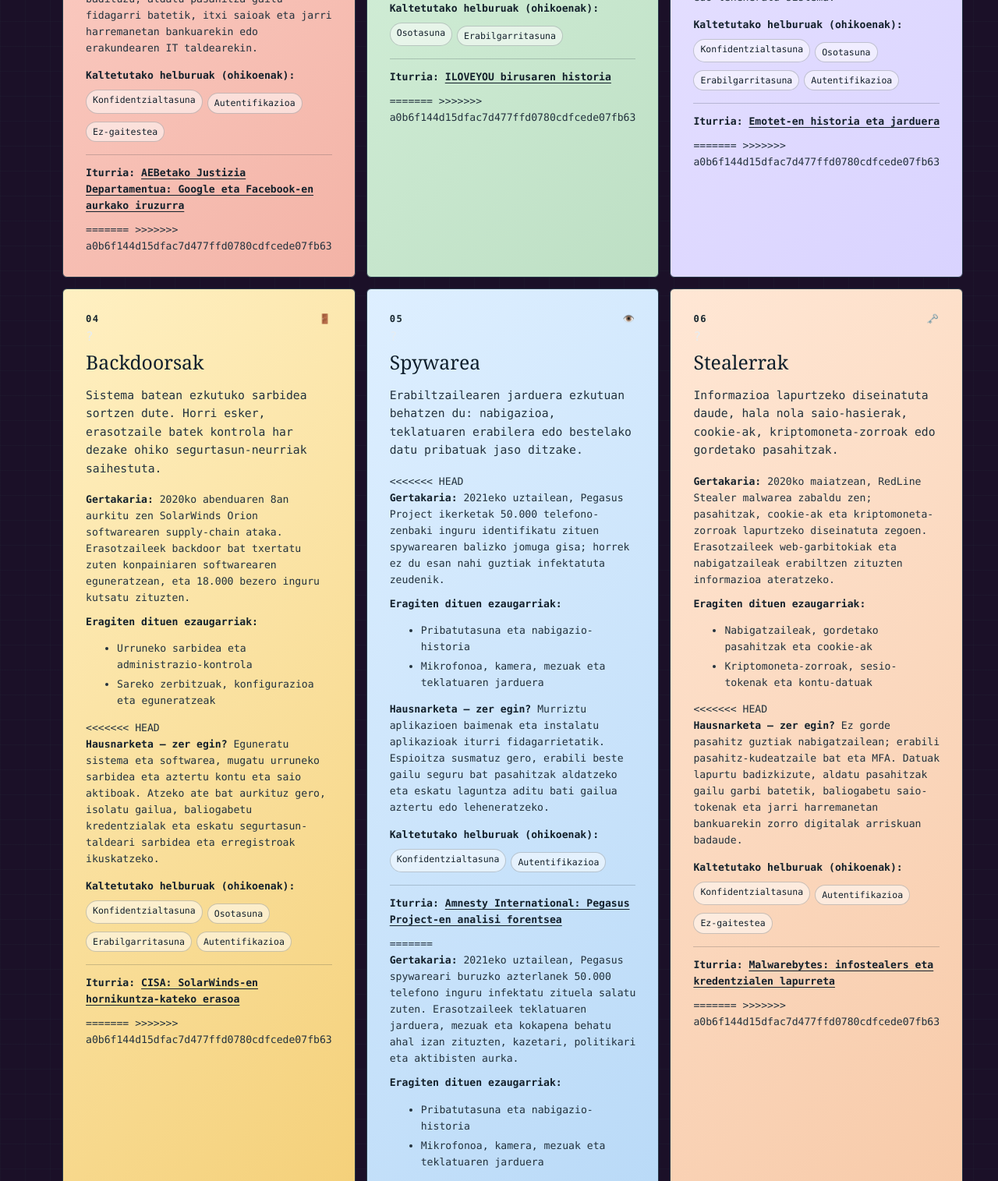
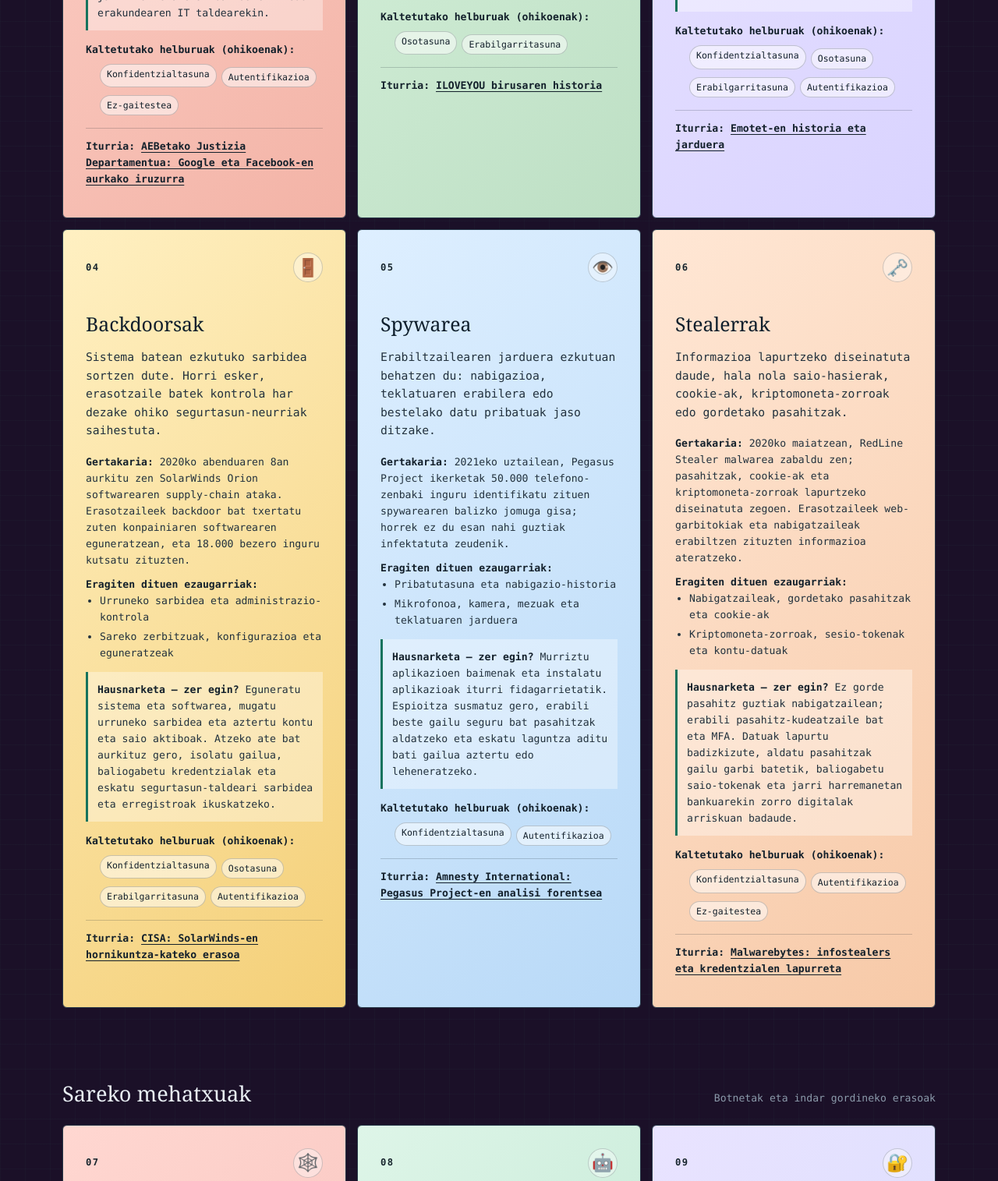
Before and after one commit to jurlezaga-lab/WEB_SEG, a plain HTML site: page index.html in a window 1280 px wide. Shown: the part 1285-2800 px from the top of the page at 78% size. Drawn offline with Linux system fonts and the light colour scheme.

Commit message:
njiooiioio

```diff
--- a/index.html
+++ b/index.html
@@ -248,10 +248,7 @@
 			display: flex;
 			align-items: center;
 			justify-content: space-between;
-<<<<<<< HEAD
 			gap: 12px;
-=======
->>>>>>> a0b6f144d15dfac7d477ffd0780cdfcede07fb63
 			margin-bottom: 34px;
 			color: #17252d;
 			font-size: .76rem;
@@ -259,7 +256,6 @@
 			letter-spacing: .12em;
 		}
 
-<<<<<<< HEAD
 		.card-icon {
 			display: grid;
 			width: 38px;
@@ -286,8 +282,6 @@
 
 		.principle-key strong { color: var(--ink); }
 
-=======
->>>>>>> a0b6f144d15dfac7d477ffd0780cdfcede07fb63
 		.question {
 			display: none;
 		}
@@ -303,7 +297,6 @@
 		.details { margin-top: 18px; color: #22313d; font-size: .82rem; transition: opacity .35s ease .2s, transform .35s ease .2s, visibility .35s; }
 		.details p { margin: 0 0 10px; font-size: .82rem; }
 		.details strong { color: #13202b; }
-<<<<<<< HEAD
 		.reflection { margin-top: 14px !important; padding: 12px; background: rgba(255, 255, 255, .35); border-left: 3px solid #16735d; }
 		.principle-impact { margin: 14px 0; }
 		.principle-impact > p { margin-bottom: 8px; }
@@ -312,8 +305,6 @@
 		.source { margin-top: 16px !important; padding-top: 12px; border-top: 1px solid rgba(19, 32, 43, .2); }
 		.source a { color: #13202b; font-weight: 700; text-underline-offset: 3px; }
 		.source a:hover, .source a:focus-visible { color: #075b49; }
-=======
->>>>>>> a0b6f144d15dfac7d477ffd0780cdfcede07fb63
 		.details ul { margin: 0; padding-left: 18px; }
 		.details li + li { margin-top: 4px; }
 
@@ -364,10 +355,7 @@
 		.modal-details ul { margin: 0; padding-left: 20px; }
 		.modal-details li + li { margin-top: 6px; }
 		.modal-details strong { color: #13202b; }
-<<<<<<< HEAD
 		.modal-details .source { margin-top: 20px; }
-=======
->>>>>>> a0b6f144d15dfac7d477ffd0780cdfcede07fb63
 
 		.modal-close {
 			position: absolute;
@@ -444,7 +432,6 @@
 					<h2 id="mehatxu-izenburua">Malware motak</h2>
 					<span>Malwarearen azpitalde nagusiak</span>
 				</div>
-<<<<<<< HEAD
 				<p class="principle-key" aria-label="Segurtasun-helburuen azalpena">
 					<strong>Kaltetutako segurtasun-helburu ohikoenak:</strong>
 					<span>Konfidentzialtasuna: datuak isilpean</span>
@@ -453,8 +440,6 @@
 					<span>Autentifikazioa: identitatea egiaztatzea</span>
 					<span>Ez-gaitestea: ekintzak frogatu ahal izatea</span>
 				</p>
-=======
->>>>>>> a0b6f144d15dfac7d477ffd0780cdfcede07fb63
 
 				<div class="threats">
 					<article class="threat topic-malware" tabindex="0" role="button" aria-expanded="false">
@@ -466,10 +451,7 @@
 						<p><strong>Gertakaria:</strong> 2013–2014ean, Google eta Facebook-ek 100 milioi dolarreko iruzur bat jasan zuten funtzionatzen zuten banku-faktura faltsuen phishing kampainaren bidez. Erasotzaileak benetako hornitzaileen itxura ematen zion mezu bati ere itxita zegoen.</p>
 						<strong>Eragiten dituen ezaugarriak:</strong>
 						<ul><li>Posta elektronikoa eta mezularitza</li><li>Saio-hasierak, banku-kontuak eta MFA kodeak</li></ul>
-<<<<<<< HEAD
 						<p class="source"><strong>Iturria:</strong> <a href="https://www.justice.gov/usao-sdny/pr/lithuanian-man-pleads-guilty-100-million-fraud-scheme-against-google-and-facebook" target="_blank" rel="noopener noreferrer">AEBetako Justizia Departamentua: Google eta Facebook-en aurkako iruzurra</a></p>
-=======
->>>>>>> a0b6f144d15dfac7d477ffd0780cdfcede07fb63
 						</div>
 					</article>
 
@@ -482,10 +464,7 @@
 						<p><strong>Gertakaria:</strong> 2000ko maiatzaren 4an, ILOVEYOU birusa zabaldu zen. E-posta mezu bati erantsitako .vbs fitxategia ireki zenean, 10 milioi ordenagailu inguru kutsatu ziren mundu mailan.</p>
 						<strong>Eragiten dituen ezaugarriak:</strong>
 						<ul><li>Fitxategiak eta e-mailak</li><li>Sistemaren errendimendua, fitxategien osotasuna eta datuak</li></ul>
-<<<<<<< HEAD
 						<p class="source"><strong>Iturria:</strong> <a href="https://en.wikipedia.org/wiki/ILOVEYOU" target="_blank" rel="noopener noreferrer">ILOVEYOU birusaren historia</a></p>
-=======
->>>>>>> a0b6f144d15dfac7d477ffd0780cdfcede07fb63
 						</div>
 					</article>
 
@@ -498,10 +477,7 @@
 						<p><strong>Gertakaria:</strong> 2021eko urtarrilean, Emotet troiarraren botneta atxilotu zuen FBIk. Troiarra dokumentuak, posta-zorroak eta sareko zerbitzuak erabiliz, pertsona eta erakunde askoren ordenagailuetan ezkutuan sartu zen.</p>
 							<strong>Eragiten dituen ezaugarriak:</strong>
 							<ul><li>Programen instalazioa eta baimenak</li><li>Fitxategiak, kontuak eta sare-konexioak</li></ul>
-<<<<<<< HEAD
 							<p class="source"><strong>Iturria:</strong> <a href="https://en.wikipedia.org/wiki/Emotet" target="_blank" rel="noopener noreferrer">Emotet-en historia eta jarduera</a></p>
-=======
->>>>>>> a0b6f144d15dfac7d477ffd0780cdfcede07fb63
 						</div>
 					</article>
 
@@ -514,10 +490,7 @@
 						<p><strong>Gertakaria:</strong> 2020ko abenduaren 8an aurkitu zen SolarWinds Orion softwarearen supply-chain ataka. Erasotzaileek backdoor bat txertatu zuten konpainiaren softwarearen eguneratzean, eta 18.000 bezero inguru kutsatu zituzten.</p>
 						<strong>Eragiten dituen ezaugarriak:</strong>
 						<ul><li>Urruneko sarbidea eta administrazio-kontrola</li><li>Sareko zerbitzuak, konfigurazioa eta eguneratzeak</li></ul>
-<<<<<<< HEAD
 						<p class="source"><strong>Iturria:</strong> <a href="https://www.cisa.gov/news-events/cybersecurity-advisories/aa20-352a" target="_blank" rel="noopener noreferrer">CISA: SolarWinds-en hornikuntza-kateko erasoa</a></p>
-=======
->>>>>>> a0b6f144d15dfac7d477ffd0780cdfcede07fb63
 						</div>
 					</article>
 
@@ -527,16 +500,10 @@
 						<h3>Spywarea</h3>
 						<p>Erabiltzailearen jarduera ezkutuan behatzen du: nabigazioa, teklatuaren erabilera edo bestelako datu pribatuak jaso ditzake.</p>
 						<div class="details">
-<<<<<<< HEAD
 						<p><strong>Gertakaria:</strong> 2021eko uztailean, Pegasus Project ikerketak 50.000 telefono-zenbaki inguru identifikatu zituen spywarearen balizko jomuga gisa; horrek ez du esan nahi guztiak infektatuta zeudenik.</p>
 						<strong>Eragiten dituen ezaugarriak:</strong>
 						<ul><li>Pribatutasuna eta nabigazio-historia</li><li>Mikrofonoa, kamera, mezuak eta teklatuaren jarduera</li></ul>
 						<p class="source"><strong>Iturria:</strong> <a href="https://www.amnesty.org/en/latest/research/2021/07/forensic-methodology-report-how-to-catch-nso-groups-pegasus/" target="_blank" rel="noopener noreferrer">Amnesty International: Pegasus Project-en analisi forentsea</a></p>
-=======
-						<p><strong>Gertakaria:</strong> 2021eko uztailean, Pegasus spywareari buruzko azterlanek 50.000 telefono inguru infektatu zituela salatu zuten. Erasotzaileek teklatuaren jarduera, mezuak eta kokapena behatu ahal izan zituzten, kazetari, politikari eta aktibisten aurka.</p>
-						<strong>Eragiten dituen ezaugarriak:</strong>
-						<ul><li>Pribatutasuna eta nabigazio-historia</li><li>Mikrofonoa, kamera, mezuak eta teklatuaren jarduera</li></ul>
->>>>>>> a0b6f144d15dfac7d477ffd0780cdfcede07fb63
 						</div>
 					</article>
 
@@ -549,10 +516,7 @@
 						<p><strong>Gertakaria:</strong> 2020ko maiatzean, RedLine Stealer malwarea zabaldu zen; pasahitzak, cookie-ak eta kriptomoneta-zorroak lapurtzeko diseinatuta zegoen. Erasotzaileek web-garbitokiak eta nabigatzaileak erabiltzen zituzten informazioa ateratzeko.</p>
 						<strong>Eragiten dituen ezaugarriak:</strong>
 						<ul><li>Nabigatzaileak, gordetako pasahitzak eta cookie-ak</li><li>Kriptomoneta-zorroak, sesio-tokenak eta kontu-datuak</li></ul>
-<<<<<<< HEAD
 						<p class="source"><strong>Iturria:</strong> <a href="https://www.malwarebytes.com/infostealer" target="_blank" rel="noopener noreferrer">Malwarebytes: infostealers eta kredentzialen lapurreta</a></p>
-=======
->>>>>>> a0b6f144d15dfac7d477ffd0780cdfcede07fb63
 						</div>
 					</article>
 				</div>
@@ -573,10 +537,7 @@
 						<p><strong>Gertakaria:</strong> 2008tik 2011ra, Koobface botnet-a sare sozialetan zabaldu zen, batez ere Facebooken. Erasotzaileek bidegabeko estekak eta faltsutako profilak erabili zituzten erabiltzaileak engainatzeko eta gailuak kutsatzeko.</p>
 						<strong>Eragiten dituen ezaugarriak:</strong>
 						<ul><li>Sare sozialak eta profilak</li><li>Pasahitzak, spam-a eta gailuen kontrola</li></ul>
-<<<<<<< HEAD
 						<p class="source"><strong>Iturria:</strong> <a href="https://en.wikipedia.org/wiki/Koobface" target="_blank" rel="noopener noreferrer">Koobface-ren historia</a></p>
-=======
->>>>>>> a0b6f144d15dfac7d477ffd0780cdfcede07fb63
 						</div>
 					</article>
 
@@ -589,10 +550,7 @@
 						<p><strong>Gertakaria:</strong> 2016an Mirai botnet-a agertu zen, Interneteko gailu ahulek (bideerradadoreak, kamarak, etab.) osatutako sareak eta zerbitzuen aurkako DDoS eraso masiboak egin zituen. Botnetek milaka gailu aldi berean elkartu zitzaketen erasoa koordinatzeko.</p>
 						<strong>Eragiten dituen ezaugarriak:</strong>
 						<ul><li>Interneteko gailuak eta ordenagailuak</li><li>DDoS erasoak, spam-a eta datuen lapurketa</li></ul>
-<<<<<<< HEAD
 						<p class="source"><strong>Iturria:</strong> <a href="https://blog.cloudflare.com/inside-mirai-the-infamous-iot-botnet-a-retrospective-analysis/" target="_blank" rel="noopener noreferrer">Cloudflare: Mirai botnet-aren azterketa</a></p>
-=======
->>>>>>> a0b6f144d15dfac7d477ffd0780cdfcede07fb63
 						</div>
 					</article>
 
@@ -605,10 +563,7 @@
 						<p><strong>Gertakaria:</strong> 2023an, hainbat online zerbitzu eta aplikazioetan pasahitzak ordena ezberdinetan probatzen zituzten erasoak egon ziren. Jende askok ahulekotasun handia duten pasahitzak erabiltzen dituen kontuak arriskuan jartzen ditu, eta erasotzaileak asko probatzen ditu eskuzko lana saihesteko.</p>
 						<strong>Eragiten dituen ezaugarriak:</strong>
 						<ul><li>Pasahitzak eta identitateak</li><li>Kontuen hartzeak, sarreren lapurketa eta datu-ihesak</li></ul>
-<<<<<<< HEAD
 						<p class="source"><strong>Iturria:</strong> <a href="https://en.wikipedia.org/wiki/Brute-force_attack" target="_blank" rel="noopener noreferrer">Indar gordineko erasoaren definizioa</a></p>
-=======
->>>>>>> a0b6f144d15dfac7d477ffd0780cdfcede07fb63
 						</div>
 					</article>
 
@@ -630,10 +585,7 @@
 						<p><strong>Gertakaria:</strong> 2017ko maiatzean, WannaCry ransomwarea mundu osoan zabaldu zen. 200.000 gailu inguru kutsatu ziren 150 herrialdetan, eta Erresuma Batuko osasun-sistema garrantzitsuenak ere eragin zituen, ospitaleak eta zerbitzu kritikoak atzeratu zituena.</p>
 						<strong>Eragiten dituen ezaugarriak:</strong>
 						<ul><li>Ransomwarea eta zifratzea</li><li>Interneteko gailuak, zerbitzuak eta fitxategiak</li></ul>
-<<<<<<< HEAD
 						<p class="source"><strong>Iturria:</strong> <a href="https://www.cisa.gov/news-events/alerts/2017/05/12/indicators-associated-wannacry-ransomware" target="_blank" rel="noopener noreferrer">CISA: WannaCry ransomwarea</a></p>
-=======
->>>>>>> a0b6f144d15dfac7d477ffd0780cdfcede07fb63
 						</div>
 					</article>
 				</div>
```
